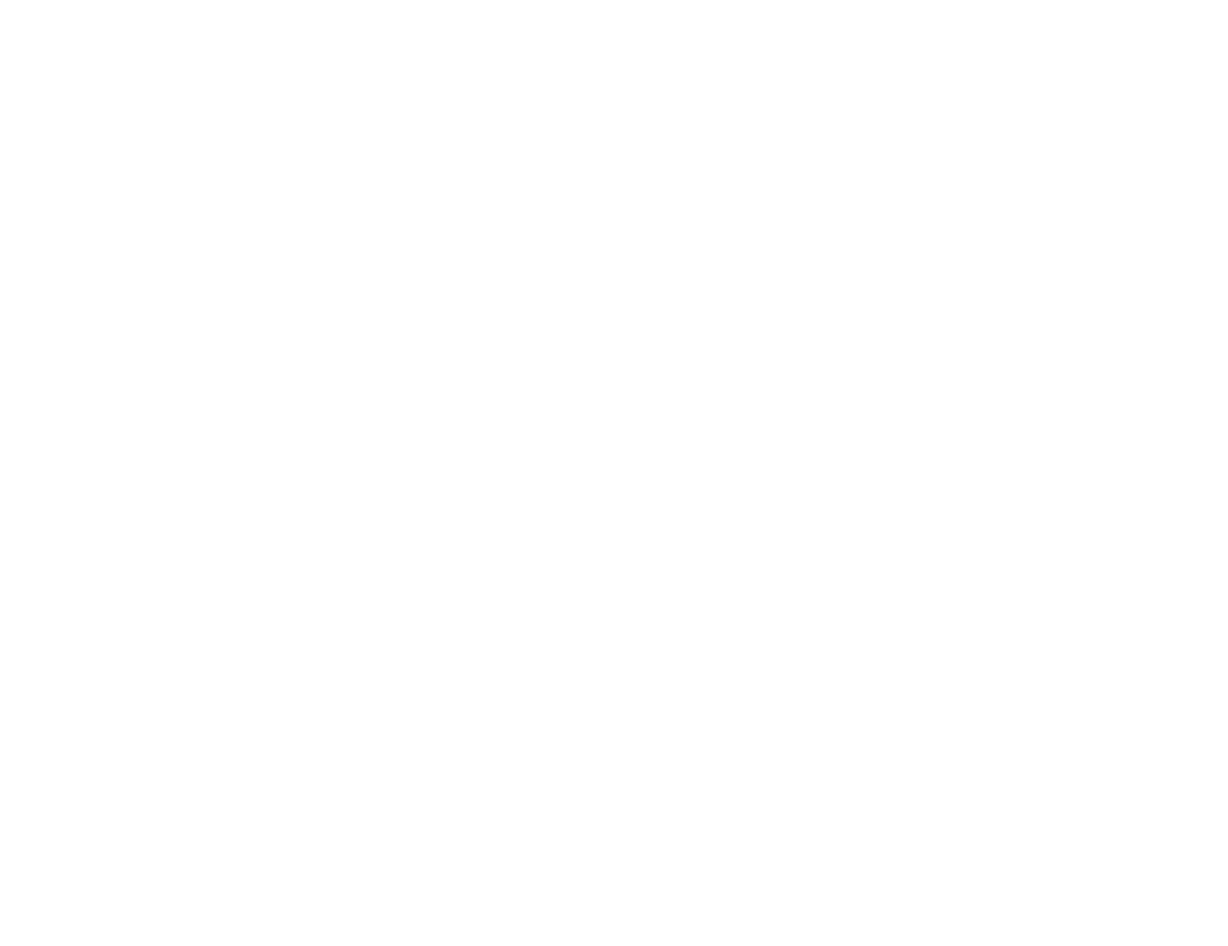
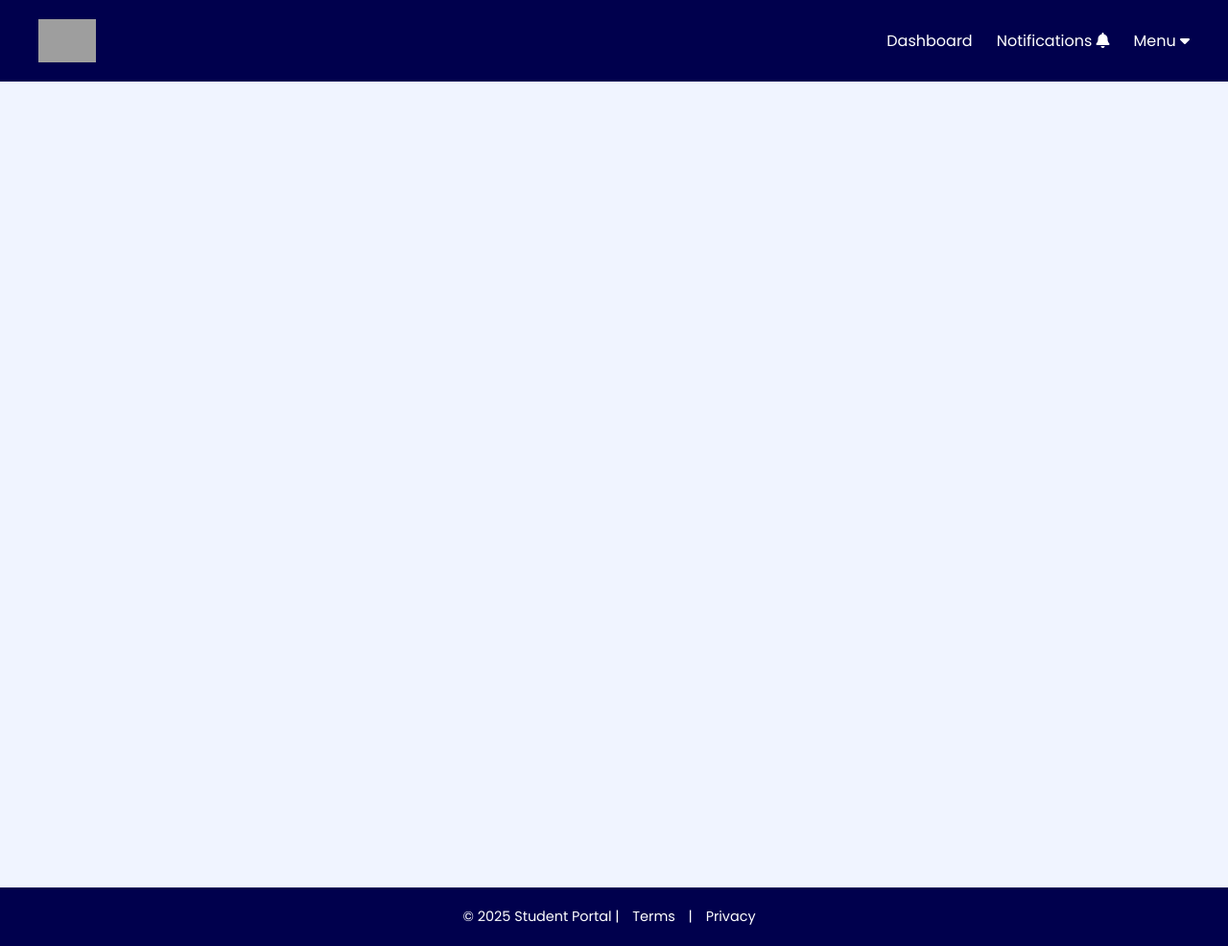
Before and after one commit to 24CS032Khushi/Student_Portal, a plain HTML site: page settings.html in a window 1280 px wide. Shown: the whole page at 96% size. Before the commit the page ends 800 px from the top, so only its background shows below. Drawn offline with Linux system fonts and the light colour scheme; grey boxes are pictures that could not be loaded.

Commit message:
half setting done

```diff
--- a/settings.html
+++ b/settings.html
@@ -1,11 +1,48 @@
 <!DOCTYPE html>
 <html lang="en">
+
 <head>
     <meta charset="UTF-8">
     <meta name="viewport" content="width=device-width, initial-scale=1.0">
     <title>Settings</title>
+
+    <link rel="stylesheet" href="style-settings.css">
+    <link href="https://fonts.googleapis.com/css2?family=Poppins:wght@400;600&display=swap" rel="stylesheet">
+    <link rel="stylesheet" href="https://cdnjs.cloudflare.com/ajax/libs/font-awesome/6.5.0/css/all.min.css">
 </head>
+
 <body>
+    <header>
+        <div class="logo">
+            <img src="LOGO.jpg" alt="logo of university" height="45px" width=auto>
+        </div>
+
+        <nav>
+            <a href="home-page.html">Dashboard</a>
+            <a href="#">Notifications <i class="fas fa-bell"></i></a>
+
+            <div class="dropdown">
+                <a href="#">Menu <i class="fas fa-caret-down"></i></a>
+                <div class="dropdown-content">
+                    <a href="Profile.html"><i class="fas fa-user"></i> Profile</a>
+                    <a href="Settings.html"><i class="fas fa-cog"></i> Settings</a>
+                    <a href="Course.html"><i class="fas fa-book-open"></i> Course</a>
+                    <a href="index.html"><i class="fas fa-sign-out-alt"></i> Log-out</a>
+                </div>
+            </div>
+        </nav>
+    </header>
+
+    <body>
+        <div class="notification">
+
+        </div>
+    </body>
+
+    <footer>
+        &copy; 2025 Student Portal | <a href="#">Terms</a> | <a href="#">Privacy</a>
+    </footer>
 
 </body>
+
 </html>
--- /dev/null
+++ b/style-settings.css
@@ -0,0 +1,111 @@
+* {
+  margin: 0;
+  padding: 0;
+  box-sizing: border-box;
+  font-family: 'Poppins', sans-serif;
+}
+
+body {
+  background-color: #f0f4ff;
+  min-height: 100vh;
+  color: #00004d;
+}
+
+header {
+  background-color: #00004d;
+  color: white;
+  padding: 20px 40px;
+  display: flex;
+  justify-content: space-between;
+  align-items: center;
+  flex-wrap: wrap;
+}
+
+.logo {
+  height: 45px;
+  width: auto;
+}
+
+nav {
+  display: flex;
+  gap: 25px;
+}
+
+nav a {
+  color: white;
+  text-decoration: none;
+  font-weight: 500;
+  transition: color 0.3s;
+}
+
+nav a:hover {
+  color: #ccc;
+}
+
+.notification{
+    width:100%;
+    height:100vh;
+    background-color: #f0f4ff;
+}
+
+footer {
+  background-color: #00004d;
+  color: white;
+  text-align: center;
+  padding: 20px;
+  font-size: 0.9rem;
+  margin-top: 40px;
+}
+
+footer a {
+  color: white;
+  margin: 0 10px;
+  text-decoration: none;
+}
+
+.dropdown {
+  position: relative;
+  display: inline-block;
+}
+
+.dropdown-content {
+  display: none;
+  position: absolute;
+  background-color: #00004d;
+  min-width: 160px;
+  top: 100%;
+  right: 0;
+  z-index: 1;
+  border-radius: 4px;
+}
+
+.dropdown-content a {
+  color: white;
+  padding: 12px 16px;
+  text-decoration: none;
+  display: block;
+}
+
+.dropdown:hover .dropdown-content {
+  display: block;
+}
+
+.dropdown-content a:hover {
+  background-color: #1a1a80;
+}
+
+@media (max-width: 600px) {
+  .profile-header h1 {
+    font-size: 1.5rem;
+  }
+
+  .profile-card {
+    padding: 15px;
+  }
+
+  nav {
+    flex-direction: column;
+    gap: 10px;
+    margin-top: 10px;
+  }
+}
```
Also changed, not shown: Profile.html (+0 -1 lines).
